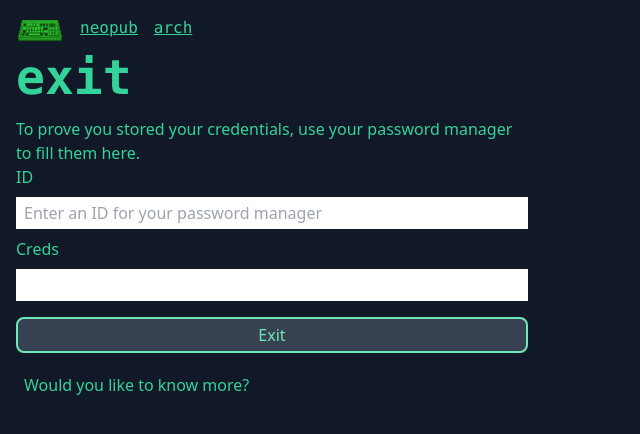
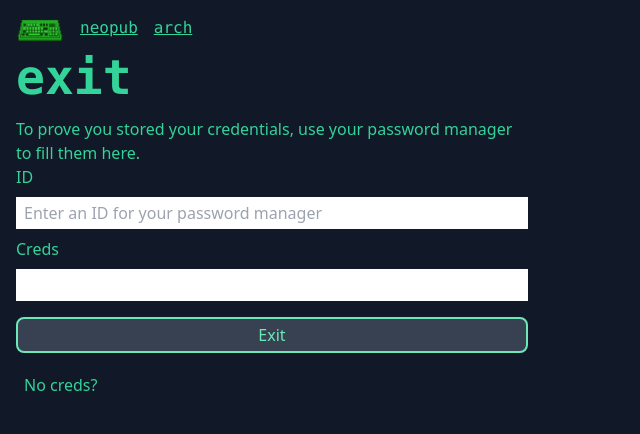
Before and after one commit to neopub/neopub, a React (Create React App) app in the folder frontend/: page /exit in a window 1280 px wide. Shown: the top 434 px of the page, without its empty margins (0-640 px from the left). Built offline with nearby package versions, Linux system fonts and the light colour scheme; no server answers.

Commit message:
improve save and exit

```diff
--- a/frontend/src/components/knowMore.tsx
+++ b/frontend/src/components/knowMore.tsx
@@ -1,11 +1,11 @@
 import { useState } from "react";
 
-export default function KnowMore({ more }: { more: React.ReactElement }) {
+export default function KnowMore({ more, label }: { more: React.ReactElement, label?: string }) {
   const [showMore, setShowMore] = useState(false);
 
   return (
     <div>
-      <button className="border-0" disabled={showMore} onClick={() => setShowMore(true)}>Would you like to know more?</button>
+      <button className="border-0" disabled={showMore} onClick={() => setShowMore(true)}>{label ?? "Would you like to know more?"}</button>
       { showMore && more }
     </div>
   )
--- a/frontend/src/dumpCreds.tsx
+++ b/frontend/src/dumpCreds.tsx
@@ -17,12 +17,18 @@ function More() {
     setCredState(creds);
   }, []);
 
-  function handleCopy() {
+  async function handleCopy() {
     if (!credState) {
       return;
     }
-    navigator.clipboard.writeText(credState);
-    alert("Copied creds to clipboard. Save these somewhere secure.")
+
+    try {
+      await navigator.clipboard.writeText(credState);
+    } catch (err) {
+      console.error(err);
+    }
+
+    alert("Copied creds to clipboard. Save these somewhere secure.");
   }
 
   const placeholder = credState?.replace(/\w/g, "*");
@@ -87,7 +93,7 @@ export default function DumpCreds() {
     <div className="max-w-lg flex flex-col">
       <h1 className="mb-4">credentials</h1>
       <CredDumper nextURL={next ? next : `/users/${pubKeyHex}`} />
-      <KnowMore more={<More />} />
+      <KnowMore label="Other options" more={<More />} />
     </div>
   );
 }
--- a/frontend/src/exit.tsx
+++ b/frontend/src/exit.tsx
@@ -1,6 +1,6 @@
 import { useEffect, useState } from "react";
 import { dumpState } from "lib/storage";
-import { useHistory } from "react-router-dom";
+import { Link, useHistory } from "react-router-dom";
 import CredFields from "components/credFields";
 import { wipeDB } from "lib/db";
 import KnowMore from "components/knowMore";
@@ -59,8 +59,11 @@ export default function Exit() {
 
       <CredFields onSubmit={handleExit} ctaText="Exit" submitEnabledManualOverride={manualOverride} />
 
-      <KnowMore more={
+      <KnowMore label="No creds?" more={
         <>
+          <p className="mt-2">
+            You should really go to <Link to="/creds/dump">creds</Link> to save your credentials.
+          </p>
           <p className="mt-2">
             If you exit without having stored your creds, there is absolutely no way
             to regain access to your account. Game over, man.
```
